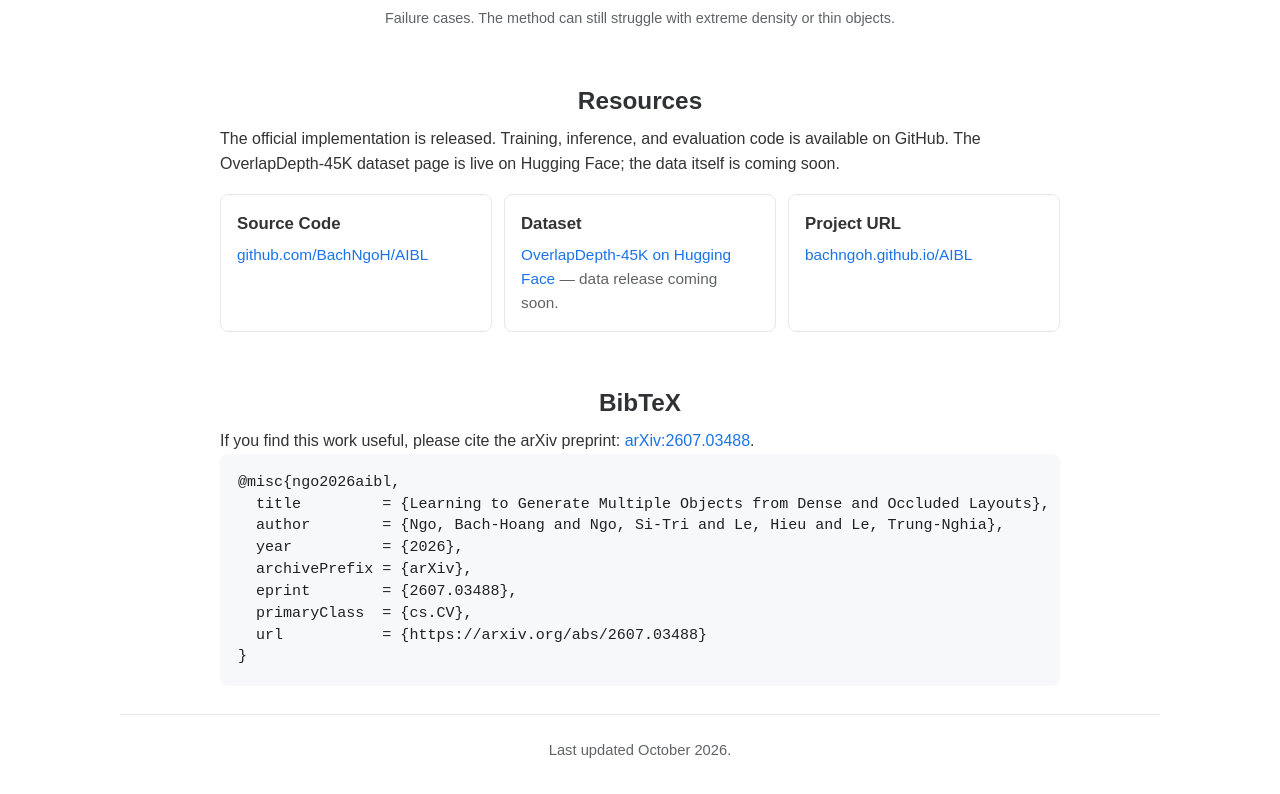
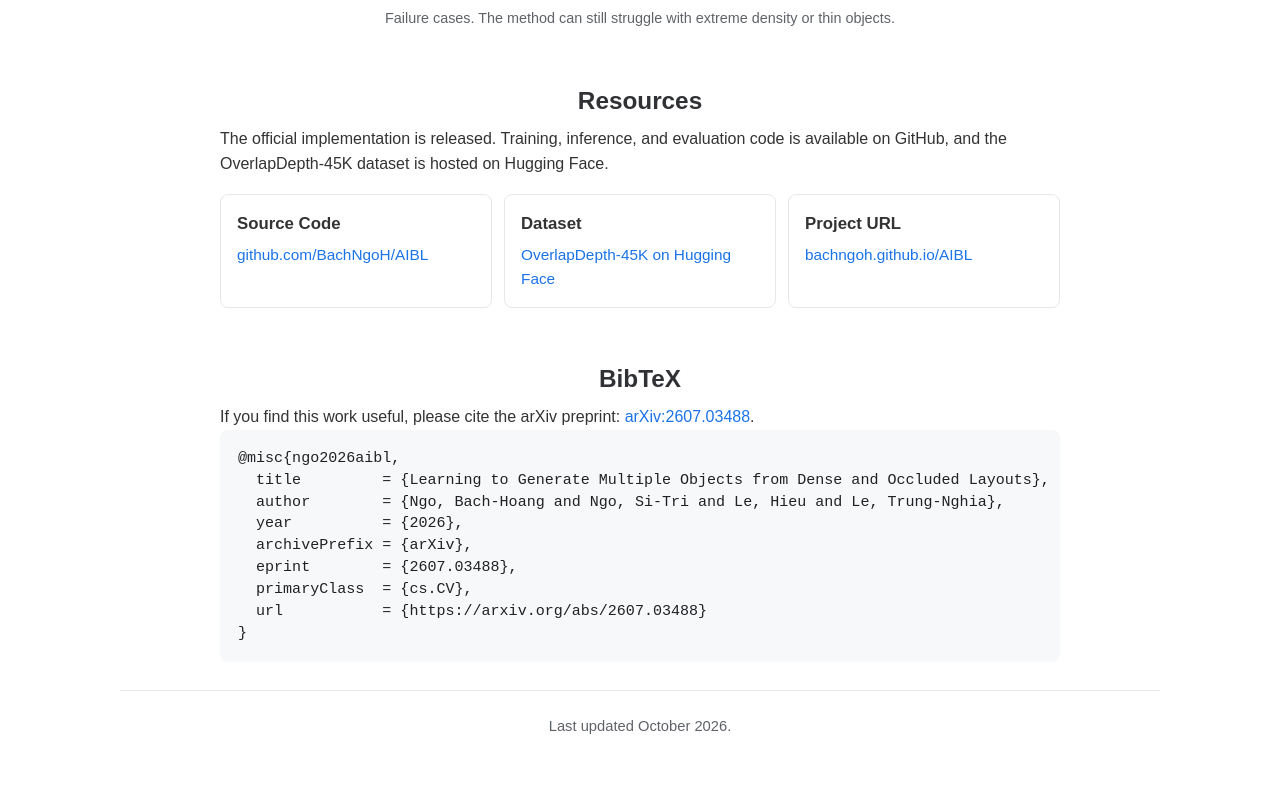
Before and after one commit to BachNgoH/BachNgoH.github.io, a plain HTML site: page AIBL/index.html in a window 1280 px wide. Shown: the part 3283-4077 px from the top of the page. Drawn offline with Linux system fonts and the light colour scheme.

Commit message:
Drop coming-soon caveats from AIBL dataset resources
Co-Authored-By: Claude <noreply@anthropic.com>

```diff
--- a/AIBL/index.html
+++ b/AIBL/index.html
@@ -456,7 +456,7 @@
           <div class="content">
             <p>
               The official implementation is released. Training, inference, and evaluation code is available on
-              GitHub. The OverlapDepth-45K dataset page is live on Hugging Face; the data itself is coming soon.
+              GitHub, and the OverlapDepth-45K dataset is hosted on Hugging Face.
             </p>
             <div class="status">
               <div class="status-item">
@@ -465,7 +465,7 @@
               </div>
               <div class="status-item">
                 <h3>Dataset</h3>
-                <p><a href="https://huggingface.co/datasets/BachNgoH/OverlapDepth-45K" target="_blank" rel="noopener">OverlapDepth-45K on Hugging Face</a> &mdash; data release coming soon.</p>
+                <p><a href="https://huggingface.co/datasets/BachNgoH/OverlapDepth-45K" target="_blank" rel="noopener">OverlapDepth-45K on Hugging Face</a></p>
               </div>
               <div class="status-item">
                 <h3>Project URL</h3>
```
